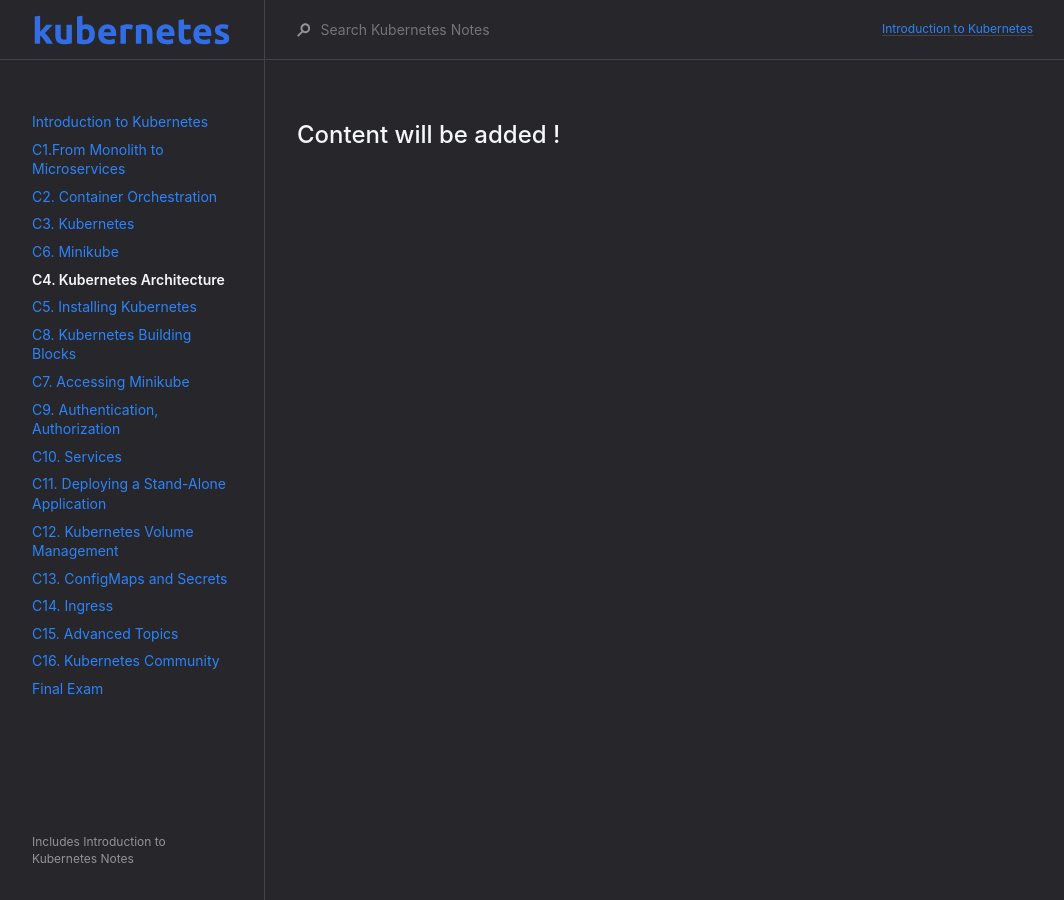
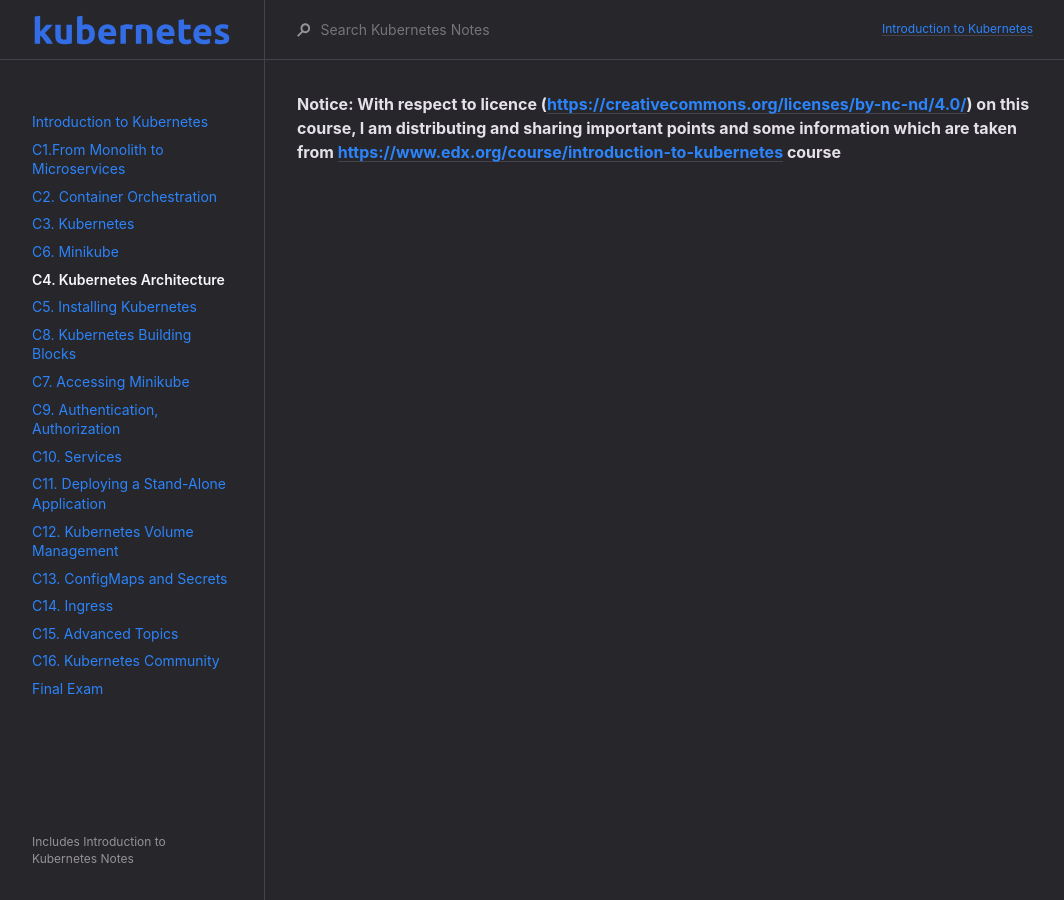
Before and after one commit to merkez/kubernetes, a Jekyll site: the page built from docs/chapter4.md, in a window 1280 px wide. Shown: the whole page, without its empty margins (107-1171 px from the left). Built offline with Jekyll 4.4.1, drawn with Linux system fonts in a browser that asks for light colours.

Commit message:
replace notice text

```diff
--- a/docs/chapter4.md
+++ b/docs/chapter4.md
@@ -4,4 +4,4 @@ title: C4. Kubernetes Architecture
 nav_order: 3
 ---
 
-## Content will be added !
+__Notice: With respect to licence ([https://creativecommons.org/licenses/by-nc-nd/4.0/](https://creativecommons.org/licenses/by-nc-nd/4.0/)) on this course, I am distributing and sharing important points and some information which  are taken from [https://www.edx.org/course/introduction-to-kubernetes](https://www.edx.org/course/introduction-to-kubernetes) course__
```
Also changed, not shown: docs/chapter1.md (+3 -4 lines), docs/chapter2.md (+3 -2 lines), docs/chapter3.md (+4 -2 lines), 5 other files.
